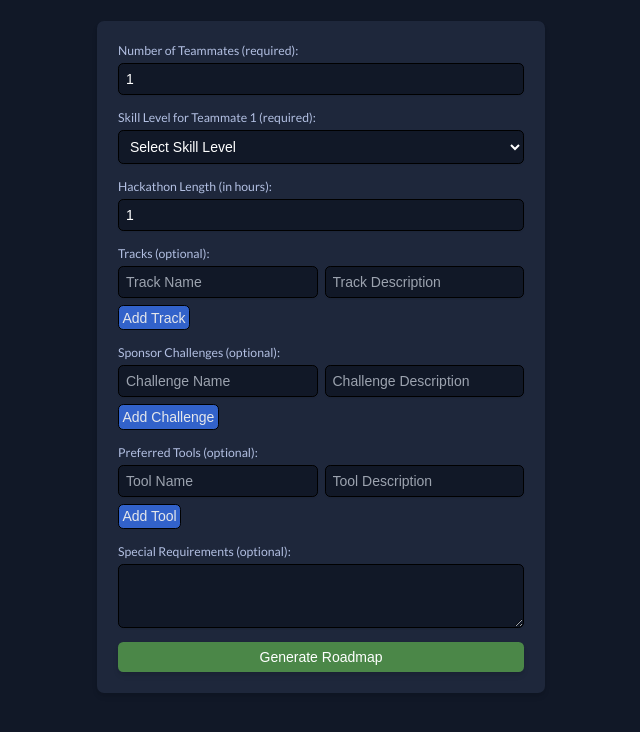
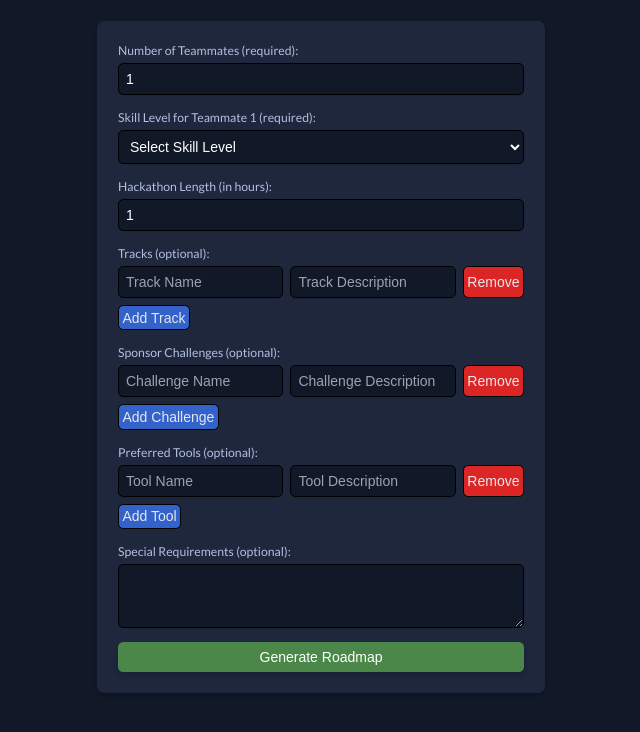
Before and after one commit to JoeyCorbett/hackrmap, a React (Create React App) app: page /form in a window 1280 px wide. Shown: the top 732 px of the page, without its empty margins (319-959 px from the left). Built offline with nearby package versions, Linux system fonts and the light colour scheme; no server answers.

Commit message:
Added remove button

```diff
--- a/src/app/(routes)/form.jsx
+++ b/src/app/(routes)/form.jsx
@@ -50,6 +50,10 @@ const MyForm = () => {
         setSpecialRequirements('');
     };
 
+    const handleRemove = (index, setState, state) => {
+        const newState = state.filter((_, i) => i !== index);
+        setState(newState);
+    };
 
     const handleSubmit = async (e) => {
         e.preventDefault();
@@ -144,7 +148,7 @@ const MyForm = () => {
             ))}
 
             {/* Hackathon Length Input */}
-<           div className="mb-4">
+            <div className="mb-4">
                 <label htmlFor="hackathonLength" className="block text-sm font-medium text-[#b3c0e3]">
                     Hackathon Length (in hours):
                 </label>
@@ -195,6 +199,13 @@ const MyForm = () => {
                             }}
                             className="mt-1 p-2 block w-full border bg-gray-900 border-black text-white rounded-md shadow-sm focus:ring-blue-500 focus:border-blue-500 ml-2"
                         />
+                        <button
+                            type="button"
+                            onClick={() => handleRemove(index, setTracks, tracks)}
+                            className="text-gray-200 border border-black rounded-md p-1 bg-red-600 ml-2 mt-1"
+                        >
+                            Remove
+                        </button>
                     </div>
                 ))}
                 <button
@@ -233,6 +244,13 @@ const MyForm = () => {
                             }}
                             className="mt-1 p-2 block w-full border bg-gray-900 border-black text-white rounded-md shadow-sm focus:ring-blue-500 focus:border-blue-500 ml-2"
                         />
+                        <button
+                            type="button"
+                            onClick={() => handleRemove(index, setSponsorChallenges, sponsorChallenges)}
+                            className="text-gray-200 border border-black rounded-md p-1 bg-red-600 ml-2 mt-1"
+                        >
+                            Remove
+                        </button>
                     </div>
                 ))}
                 <button
@@ -271,6 +289,13 @@ const MyForm = () => {
                             }}
                             className="mt-1 p-2 block w-full border bg-gray-900 border-black text-white rounded-md shadow-sm focus:ring-blue-500 focus:border-blue-500 ml-2"
                         />
+                        <button
+                            type="button"
+                            onClick={() => handleRemove(index, setPreferredTools, preferredTools)}
+                            className="text-gray-200 border border-black rounded-md p-1 bg-red-600 ml-2 mt-1"
+                        >
+                            Remove
+                        </button>
                     </div>
                 ))}
                 <button
```
